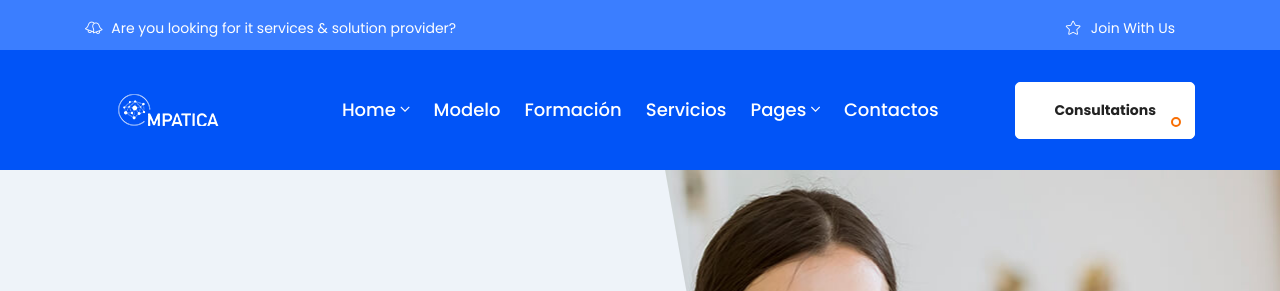
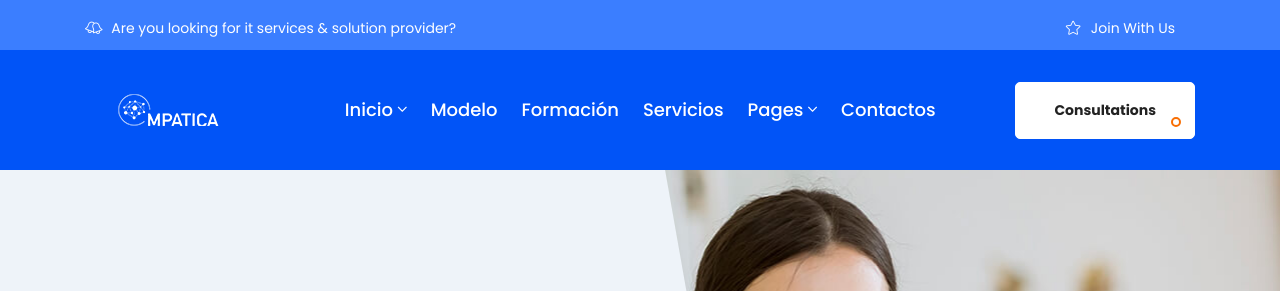
Before and after one commit to elemprendedoronline/mpatica, a Jekyll site: the page built from index.html, in a window 1280 px wide and 900 px high. Shown: the top 291 px of the window. Built offline with Jekyll 4.4.1, drawn with Linux system fonts in a browser that asks for light colours.

Commit message:
Update navigation.yml

```diff
--- a/_data/navigation.yml
+++ b/_data/navigation.yml
@@ -1,6 +1,6 @@
 #Please use the main menu items under the "text"
 
-- text: Home
+- text: Inicio
   url: /
   submenu:
   - text: Home 2
```
